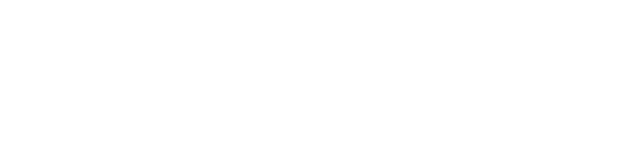
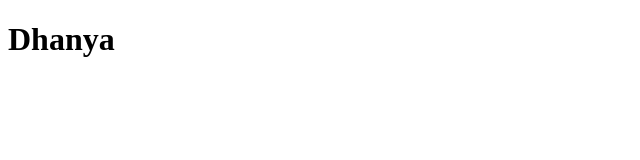
Before and after one commit to itsdhanyaa/clcdd, a plain HTML site: page index.html in a window 1280 px wide. Shown: the whole page, without its empty margins (0-640 px from the left). Drawn offline with Linux system fonts and the light colour scheme.

Commit message:
Update index.html

```diff
--- a/index.html
+++ b/index.html
@@ -6,6 +6,6 @@
     <title>Document</title>
 </head>
 <body>
-
+   <h1>Dhanya</h1>
 </body>
 </html>
```
